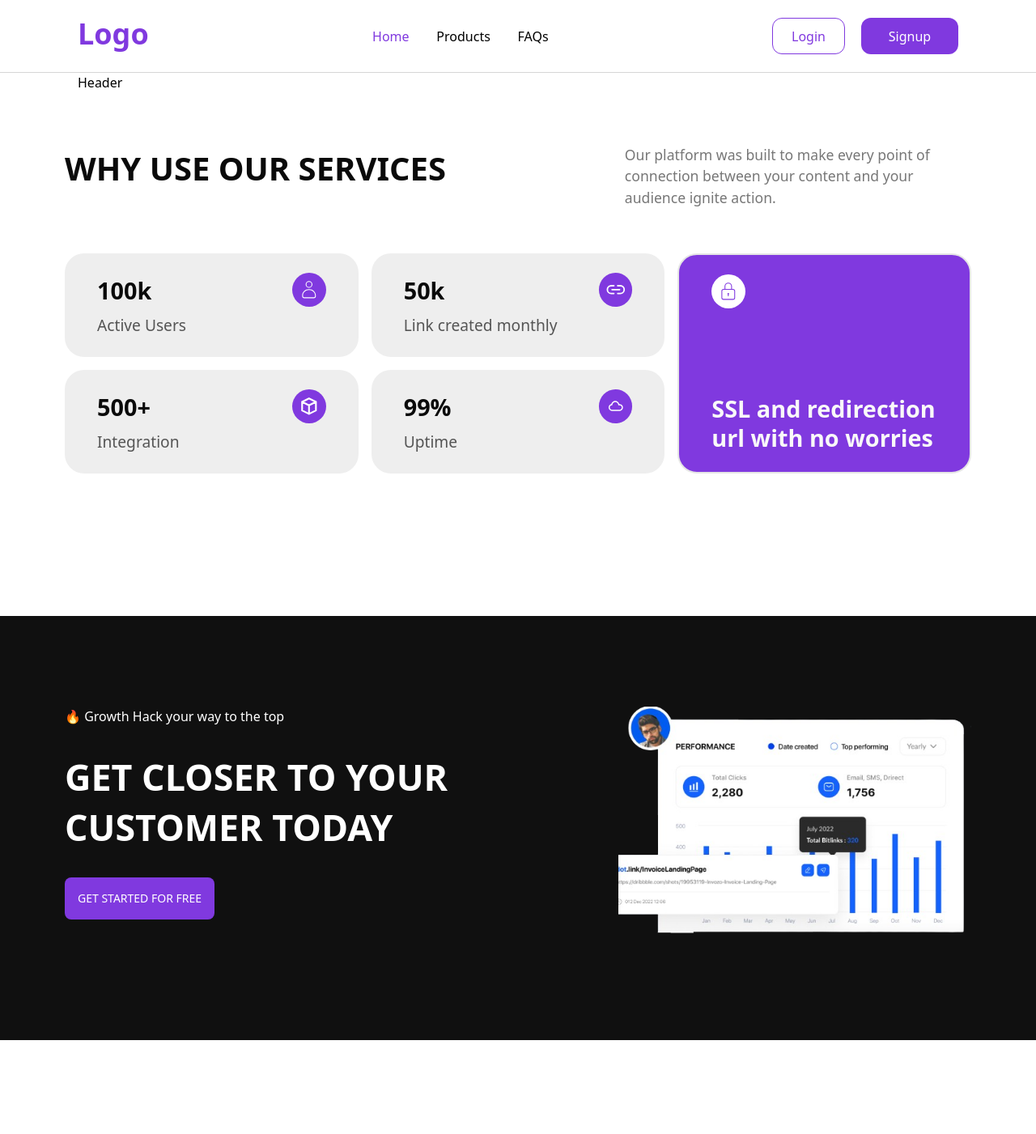
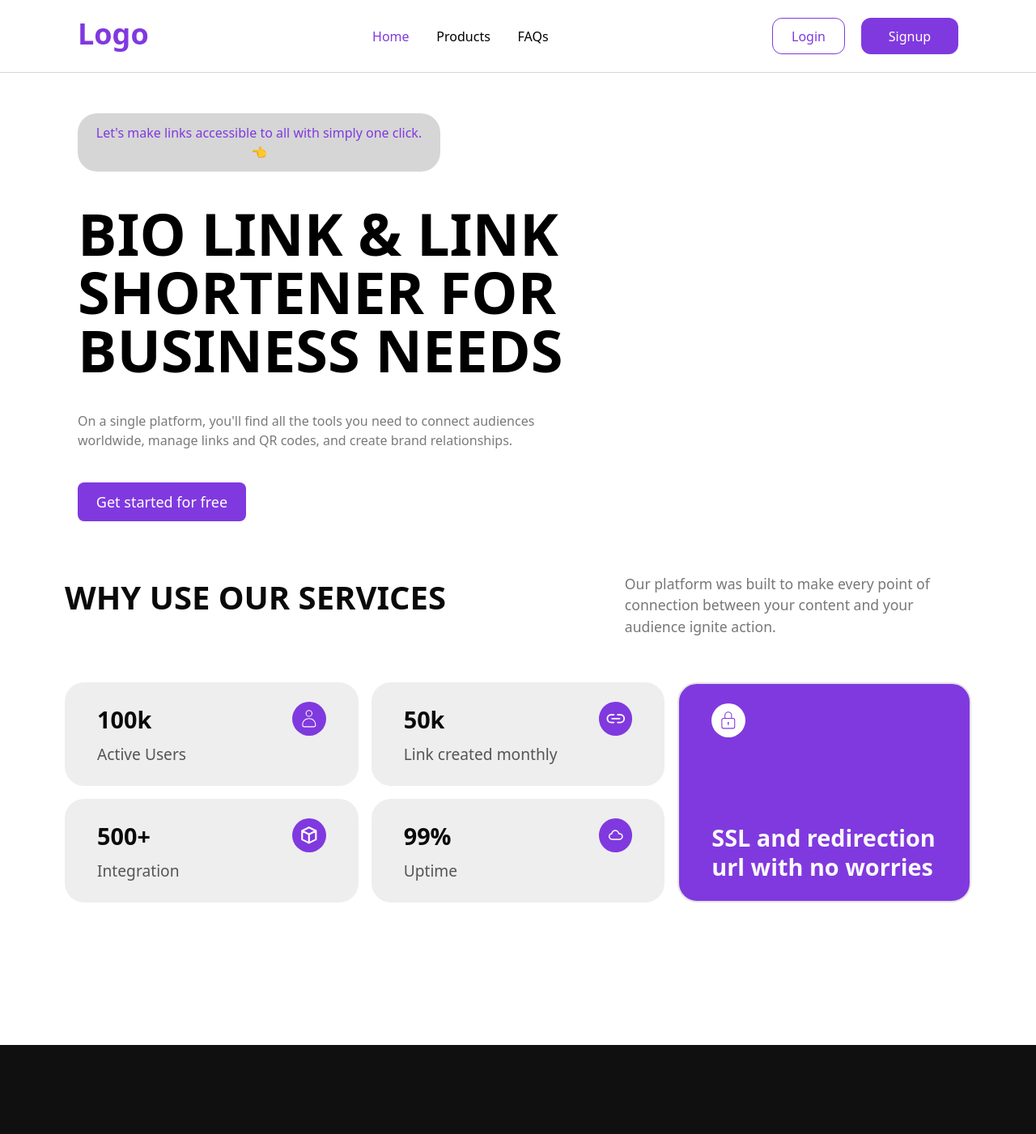
Before and after one commit to segunojo1/choppr-fe, a Next.js app: page / in a window 1280 px wide. Shown: the top 1401 px of the page at 81% size. Built offline with nearby package versions, Linux system fonts and the light colour scheme.

Commit message:
Feat: initial commit for the header component

```diff
--- a/src/components/GetStarted.jsx
+++ /dev/null
@@ -1,26 +0,0 @@
-import chart from "../../public/chart.png";
-import Image from "next/image";
-
-export default function GetStarted() {
-  return (
-    <section className="bg-[#101010] my-28 px-4 py-16 md:px-20 md:py-28">
-      <div className="flex flex-col justify-between gap-6 md:flex-row">
-        <div className="flex flex-col gap-8 items-start">
-          <p className="text-white text-md">
-            🔥 Growth Hack your way to the top
-          </p>
-          <h2 className="text-white text-[2.2rem] font-extrabold uppercase leading-snug md:text-[2.8rem]">
-            Get closer to your customer today
-          </h2>
-          <button className="text-white bg-[#8039DF] p-4 rounded-lg uppercase text-sm">
-            Get started for free
-          </button>
-        </div>
-
-        <div>
-          <Image src={chart} alt="chart" />
-        </div>
-      </div>
-    </section>
-  );
-}
--- a/src/components/Header.tsx
+++ b/src/components/Header.tsx
@@ -1,9 +1,25 @@
+
 
 const Header = () => {
   return (
     <div className="bg-white text-black w-full">
       <div className="max-w-[85%] mx-auto">
-        Header
+        <div className="mt-[50px] flex flex-row gap-10">
+          <div className="flex flex-col gap-[40px]">
+            <span className="p-3 text-[#8039DF] font-medium align-middle bg-[#D6D6D6] rounded-3xl text-center w-[28rem]">Let&apos;s make links accessible to all with simply one click. 👈</span>
+            <h1 className="text-7xl w-[46rem] font-bold uppercase">
+              Bio link & link shortener <span></span> for business needs
+            </h1>
+            <p className="text-[#7a7a7a] font-medium text-base w-[40rem]">
+              On a single platform, you&apos;ll find all the tools you need to connect audiences worldwide, manage links and QR codes, and create brand relationships.
+            </p>
+            <div>
+              <button className="text-white bg-[#8039DF] h-12 w-52 rounded-lg text-lg font-medium ">
+                Get started for free
+              </button>
+            </div>
+          </div>
+        </div>
       </div>
     </div>
   )
```
Also changed, not shown: 1 other file (tests, documents, lock files or other folders).
